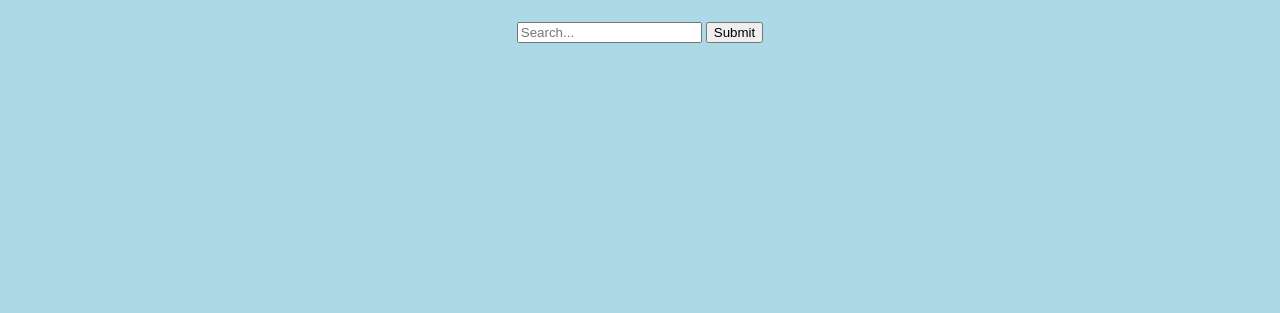
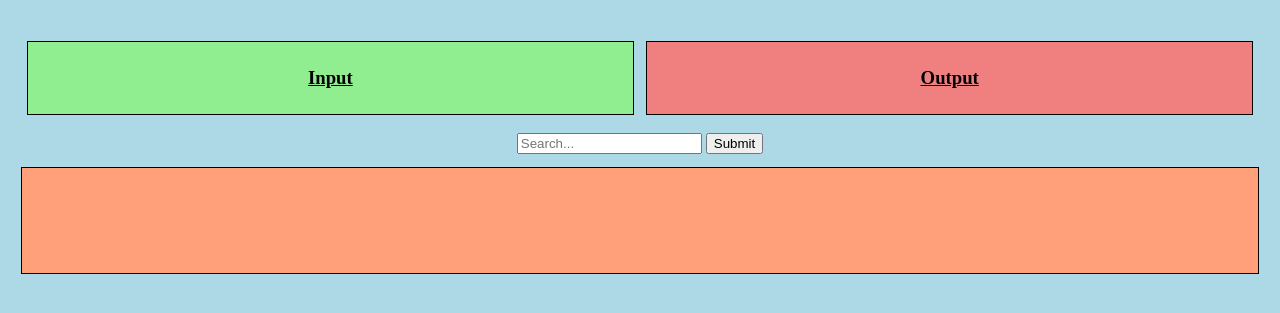
Before and after one commit to iamsihun/MovieRec, a Flask app: page / in a window 1280 px wide. Shown: the part 58-371 px from the top of the page. Run offline with Flask 2, Linux system fonts and the light colour scheme.

Commit message:
added search functionality on frontend

```diff
--- a/app.py
+++ b/app.py
@@ -1,6 +1,5 @@
 from flask import Flask, render_template, jsonify
 import database
-
 
 app = Flask(__name__)
 
@@ -8,11 +7,57 @@ app = Flask(__name__)
 def index():
   return render_template('index.html'), 200
 
-@app.route('/search/<text>', methods = ['GET', 'POST'])
+@app.route('/search/<text>')
 def search(text):
-   results = database.search_title(text)
-   return render_template('search.html', results=results)
+  try:
+    results = database.search_title(text)
+    print(results)
+    return jsonify(results), 200
+  except:
+    return "", 404
 
+@app.route('/insert', methods=['POST'])
+def insert():
+  title = ...
+  overview = ...
+  language = ...
+  try:
+    database.insert_movie(title, overview, language)
+    return '', 200
+  except:
+    return '', 404
+
+@app.route('/update/<id>/<new_title>', methods=['PUT'])
+def update(id, new_title):
+  try:
+    database.update_movie_title(id, new_title)
+    return '', 200
+  except:
+    return '', 404
+
+@app.route('/delete/<id>', methods=['DELETE'])
+def delete(id):
+  try:
+    database.delete_movie(id)
+    return '', 200
+  except:
+    return '', 404
+
+@app.route('/aq1')
+def aq1():
+  try:
+    results = database.advanced_query_1()
+    return jsonify(results), 200
+  except:
+    return '', 404
+
+@app.route('/aq2')
+def aq2():
+  try:
+    results = database.advanced_query_2()
+    return jsonify(results), 200
+  except:
+    return '', 404
 
 if __name__ == '__main__':
-    app.run(debug=True)
+  app.run(debug=True)
--- a/data/__init__.py
+++ /dev/null
@@ -1,6 +0,0 @@
-import mysql.connector
-
-
-db = mysql.connector.connect(host = '35.202.71.75', user = 'root', password = 'movierec', database = 'movierec')
-
-cursor = db.cursor()
--- a/main.py
+++ /dev/null
@@ -1,4 +0,0 @@
-from __init__ import app
-
-if __name__ == '__main__':
-  app.run(debug=True)
--- a/static/css/index.css
+++ b/static/css/index.css
@@ -3,14 +3,36 @@ body {
     text-align: center;
 }
 
-h1 {
+h1, h3 {
     text-decoration: underline;
 }
 
+#search-results {
+    background-color: lightsalmon;
+    border: 1px solid black;
+    text-align: left;
+    list-style: none;
+    margin: 1%;
+    padding: 1%;
+    min-height: 5rem;
+}
+
+#grid-container {
+    display: grid;
+    grid-template-columns: 50% 50%;
+    padding: 1%;
+}
+
 #input-box {
-    background-color: white;
+    background-color: lightgreen;
+    border: 1px solid black;
+    margin: 1%;
+    padding: 1%;
 }
 
 #output-box {
-    background-color: white;
+    background-color: lightcoral;
+    border: 1px solid black;
+    margin: 1%;
+    padding: 1%;
 }
--- a/static/js/index.js
+++ b/static/js/index.js
@@ -1,8 +1,12 @@
 const request = new XMLHttpRequest();
 
 function search() {
-    let searchBox = document.getElementById("searchBox")
+    let searchBox = document.getElementById("search-box")
     let text = searchBox.value;
+
+    let ol = document.getElementById("search-results");
+    ol.innerHTML = ""; // Resets Search Results
+    numResults = 0;
 
     let url = "http://127.0.0.1:5000/search/" + text;
     request.open("GET", url);
@@ -11,6 +15,21 @@ function search() {
     request.onload = function() {
         if (request.status >= 400) return;
         results = request.response;
+        // console.log(results);
+
+        for (var key in results) {
+            if (!results.hasOwnProperty(key)) {
+                break;
+            }
+
+            let li = document.createElement("li");
+            li.id = "result" + numResults,toString();
+            li.className = "search-result";
+            li.innerHTML = results[key];
+
+            ol.appendChild(li);
+            numResults++;
+        }
     };
 
     request.send();
--- a/templates/index.html
+++ b/templates/index.html
@@ -13,14 +13,22 @@
     </header>
 
     <main>
-        <form onsubmit="return false">
-            <input id="searchBox" type="text" placeholder="Search...">
-            <button id="searchButton" onclick="search()">Submit</button>
-        </form>
+        <div id="grid-container">
+            <div id="input-box">
+                <h3>Input</h3>
+            </div>
 
-        <div id="grid-container">
-            <div id="inputBox"></div>
-            <div id="outputBox"></div>
+            <div id="output-box">
+                <h3>Output</h3>
+            </div>
+        </div>
+
+        <div id="search-container">
+            <form onsubmit="return false">
+                <input id="search-box" type="text" placeholder="Search...">
+                <button id="search-button" onclick="search()">Submit</button>
+            </form>
+            <ol id="search-results"></ol>
         </div>
     </main>
     <script src="{{ url_for('static', filename='js/index.js') }}" charset="utf-8"></script>
--- a/templates/search.html
+++ /dev/null
@@ -1,4 +0,0 @@
-<form action="/search">
-Movie Titles: {{results}}
-
-</form>
```
Also changed, not shown: database.py (+2 -7 lines).
